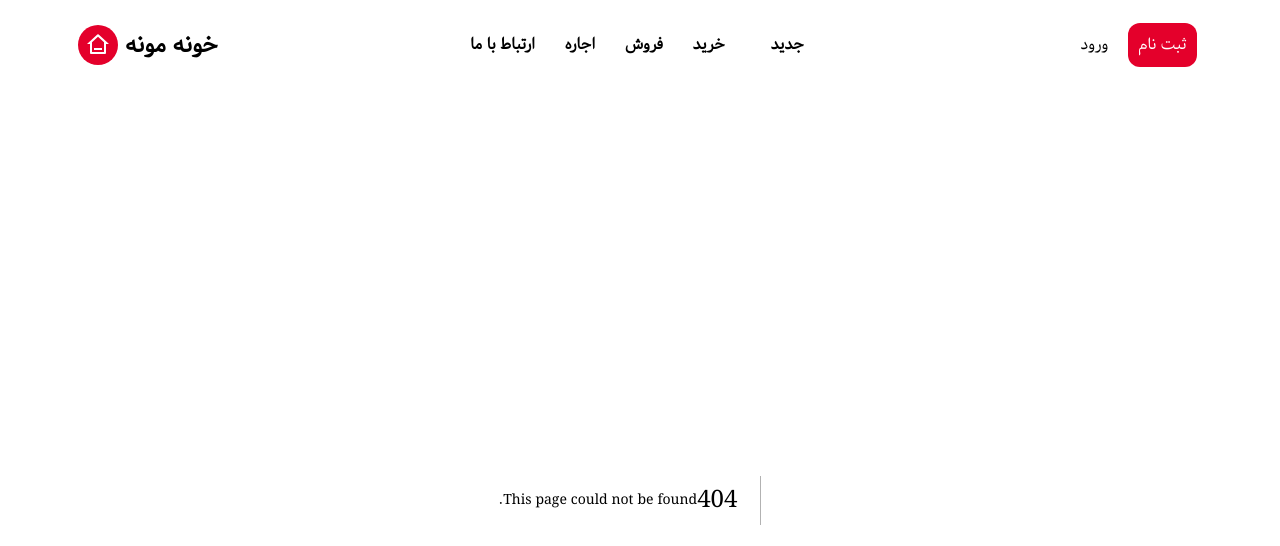
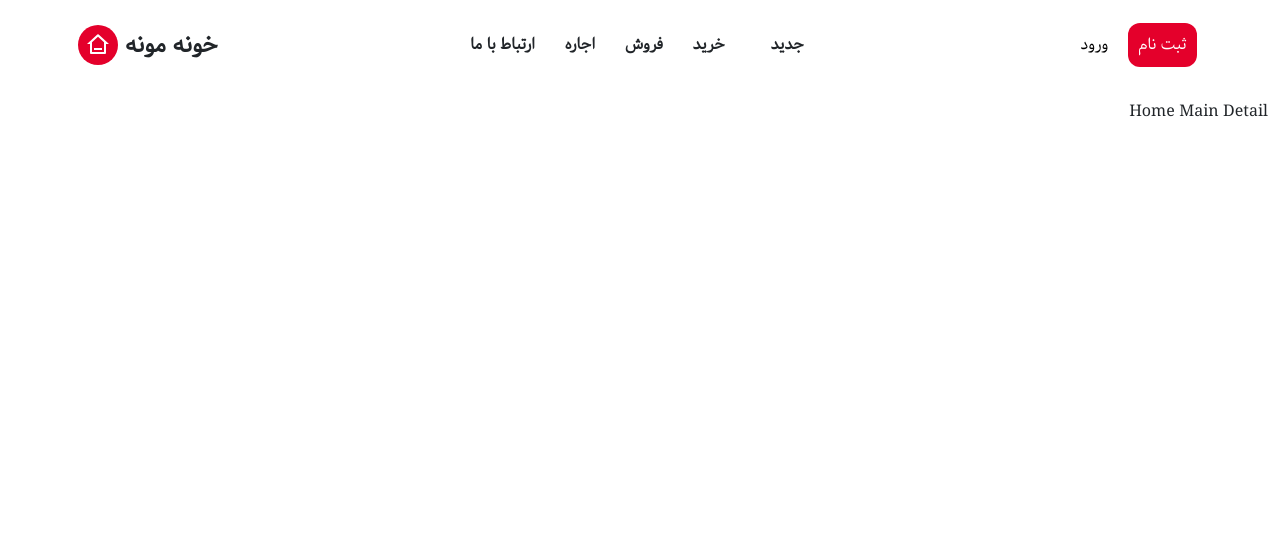
Before and after one commit to Amir-Yadavar/Home-mini, a Next.js app: page /home/1 in a window 1280 px wide. Before the commit this address had no page. Shown: the top 546 px of the page. Built offline with nearby package versions, Linux system fonts and the light colour scheme.

Commit message:
add dynamic route ..

```diff
--- a/pages/_app.js
+++ b/pages/_app.js
@@ -4,7 +4,7 @@ import "bootstrap/dist/css/bootstrap.css";
 
 export default function App({ Component, pageProps }) {
   return (
-    <div dir="rtl" className="container-fluid container-xl">
+    <div dir="rtl" className="container-fluid container-xxl">
       <Navbar />
       <div className="containerMain"></div>
       <Component {...pageProps} />
--- /dev/null
+++ b/pages/home/[id].js
@@ -0,0 +1,9 @@
+import React from 'react'
+
+function HomeMainDetail() {
+  return (
+    <div>Home Main Detail</div>
+  )
+}
+
+export default HomeMainDetail
```
